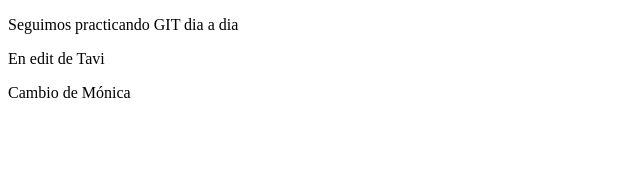
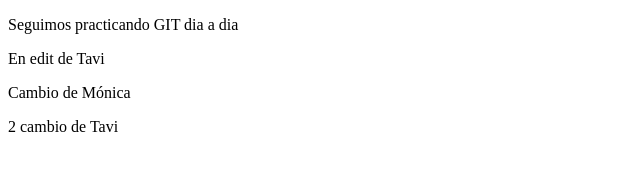
Before and after one commit to dani8pl/GIT_28OCT, a plain HTML site: page index.html in a window 1280 px wide. Shown: the whole page, without its empty margins (0-640 px from the left). Drawn offline with Linux system fonts and the light colour scheme.

Commit message:
2 paragrafo

```diff
--- a/index.html
+++ b/index.html
@@ -11,6 +11,7 @@
     <p>Seguimos practicando GIT dia a dia</p>
     <p>En edit de Tavi</p>
     <p>Cambio de Mónica</p>
+    <p>2 cambio de Tavi</p>
 
 </body>
 
```
